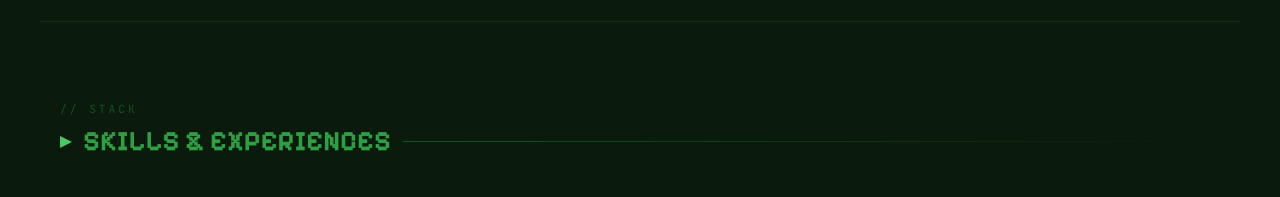
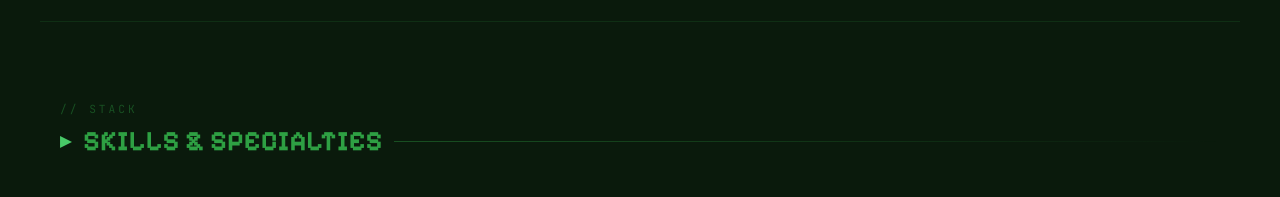
Before and after one commit to Okubukee/Portfolio, a React (Vite) app: page / in a window 1280 px wide. Shown: the part 1020-1217 px from the top of the page. Built offline with nearby package versions, Linux system fonts and the light colour scheme.

Commit message:
update skills and specialities

```diff
--- a/src/data/i18n.js
+++ b/src/data/i18n.js
@@ -12,7 +12,7 @@ export const translations = {
     'stat-domains':   'Áreas de dominio',
     'stat-curiosity': 'Curiosidad',
     'skills-header':  '// stack',
-    'skills-title':   'HABILIDADES & EXPERIENCIAS',
+    'skills-title':   'HABILIDADES & ESPECIALIDADES',
     'skill-languages': 'Lenguajes',
     'skill-databases': 'Bases de Datos',
     'skill-gamedev':  'Videojuegos',
@@ -88,7 +88,7 @@ export const translations = {
     'stat-domains':   'Áreas de domínio',
     'stat-curiosity': 'Curiosidade',
     'skills-header':  '// stack',
-    'skills-title':   'HABILIDADES & EXPERIÊNCIAS',
+    'skills-title':   'HABILIDADES & ESPECIALIDADES',
     'skill-languages': 'Linguagens',
     'skill-databases': 'Bancos de Dados',
     'skill-gamedev':  'Jogos',
@@ -163,7 +163,7 @@ export const translations = {
     'stat-domains':   'Skill domains',
     'stat-curiosity': 'Curiosity',
     'skills-header':  '// stack',
-    'skills-title':   'SKILLS & EXPERIENCES',
+    'skills-title':   'SKILLS & SPECIALTIES',
     'skill-languages': 'Languages',
     'skill-databases': 'Databases',
     'skill-gamedev':  'Game Dev',
```
